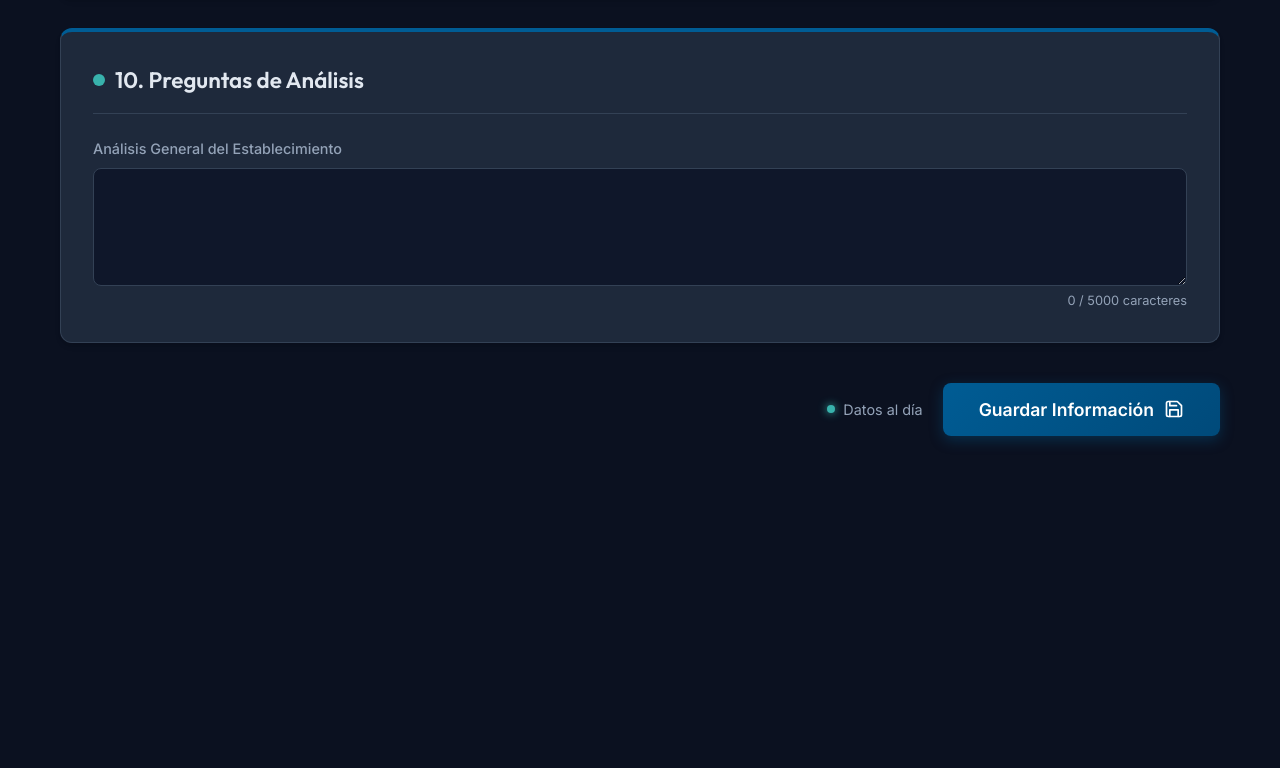
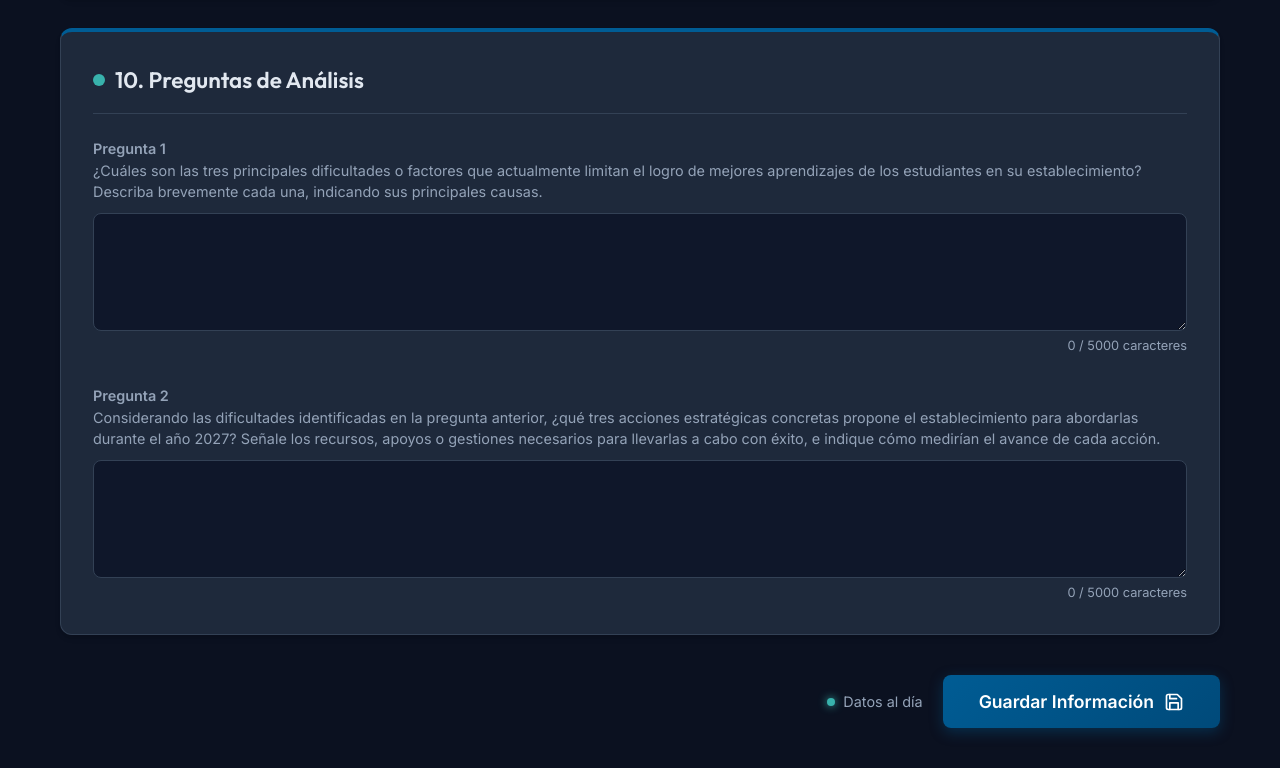
Before and after one commit to Rulman75/formulario-padem, a website: page public/index.html in a window 1280 px wide. Shown: the part 8025-8793 px from the top of the page. Before the commit the page ends 8501 px from the top, so only its background shows below. Drawn offline with Linux system fonts and the light colour scheme; no server answers.

Commit message:
Update Preguntas de Analisis with specific questions

```diff
--- a/public/index.html
+++ b/public/index.html
@@ -422,11 +422,19 @@
             <!-- 10. Preguntas de Analisis -->
             <section class="form-card">
                 <h2>10. Preguntas de Análisis</h2>
+                <div class="form-group" style="margin-top: 15px; margin-bottom: 30px;">
+                    <label for="s10_q1" style="font-weight: 600; line-height: 1.5; display: block; margin-bottom: 10px;">Pregunta 1<br><span style="font-weight: 400; color: var(--text-muted);">¿Cuáles son las tres principales dificultades o factores que actualmente limitan el logro de mejores aprendizajes de los estudiantes en su establecimiento? Describa brevemente cada una, indicando sus principales causas.</span></label>
+                    <textarea id="s10_q1" name="s10_q1" rows="6" maxlength="5000" style="width: 100%; padding: 10px; border-radius: var(--radius-sm); border: 1px solid var(--border-color); background: var(--bg-input); color: var(--text-main); font-family: inherit; resize: vertical;" oninput="document.getElementById('char-count-q1').textContent = this.value.length"></textarea>
+                    <div style="text-align: right; font-size: 0.8rem; color: var(--text-muted); margin-top: 5px;">
+                        <span id="char-count-q1">0</span> / 5000 caracteres
+                    </div>
+                </div>
+
                 <div class="form-group" style="margin-top: 15px;">
-                    <label for="s10_analisis_1">Análisis General del Establecimiento</label>
-                    <textarea id="s10_analisis_1" name="s10_analisis_1" rows="6" maxlength="5000" style="width: 100%; padding: 10px; border-radius: var(--radius-sm); border: 1px solid var(--border-color); background: var(--bg-input); color: var(--text-main); font-family: inherit; resize: vertical;" oninput="document.getElementById('char-count-1').textContent = this.value.length"></textarea>
+                    <label for="s10_q2" style="font-weight: 600; line-height: 1.5; display: block; margin-bottom: 10px;">Pregunta 2<br><span style="font-weight: 400; color: var(--text-muted);">Considerando las dificultades identificadas en la pregunta anterior, ¿qué tres acciones estratégicas concretas propone el establecimiento para abordarlas durante el año 2027? Señale los recursos, apoyos o gestiones necesarios para llevarlas a cabo con éxito, e indique cómo medirían el avance de cada acción.</span></label>
+                    <textarea id="s10_q2" name="s10_q2" rows="6" maxlength="5000" style="width: 100%; padding: 10px; border-radius: var(--radius-sm); border: 1px solid var(--border-color); background: var(--bg-input); color: var(--text-main); font-family: inherit; resize: vertical;" oninput="document.getElementById('char-count-q2').textContent = this.value.length"></textarea>
                     <div style="text-align: right; font-size: 0.8rem; color: var(--text-muted); margin-top: 5px;">
-                        <span id="char-count-1">0</span> / 5000 caracteres
+                        <span id="char-count-q2">0</span> / 5000 caracteres
                     </div>
                 </div>
             </section>
```
